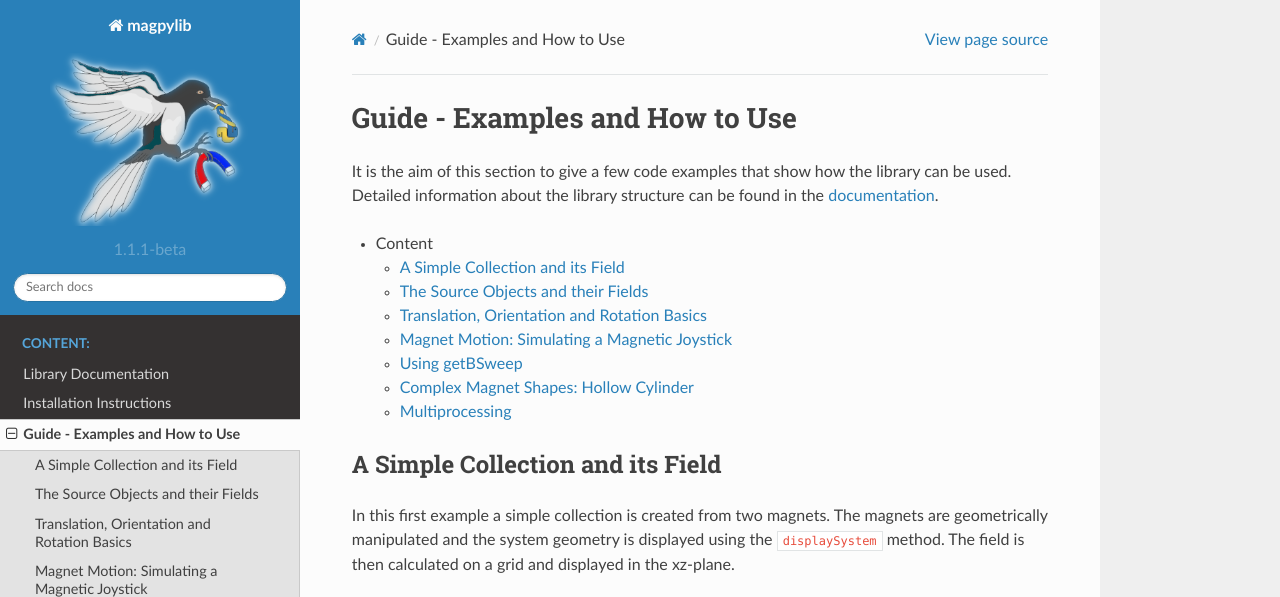
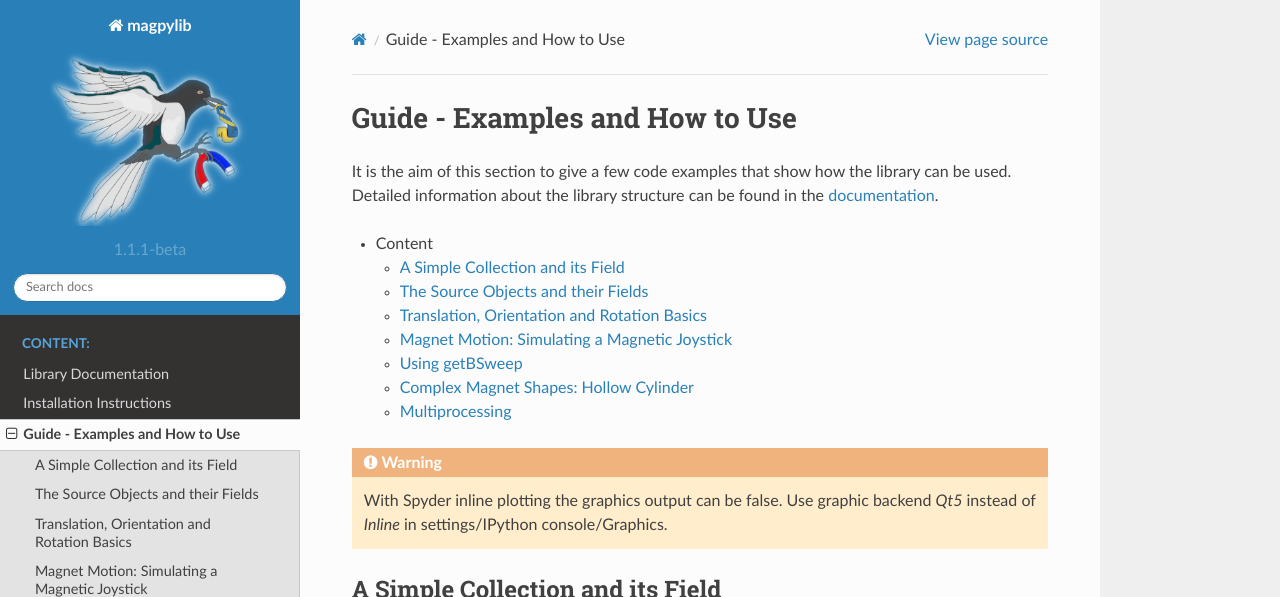
Before and after one commit to magpylib/magpylib, a Sphinx documentation site: the page built from docs/_pages/2_guideExamples.md, in a window 1280 px wide and 900 px high, cut to the strip 0-597 px from the top of the window. Built offline with Sphinx 7.4.7 and the Read the Docs theme 2.0.0, drawn with Linux system fonts in a browser that asks for light colours; formulas are drawn with MathJax 3; pages that are not in the unit, such as notebooks, are missing from menus; the version number is read from the project's files by our own code.

Commit message:
doku details

````diff
--- a/docs/_pages/2_guideExamples.md
+++ b/docs/_pages/2_guideExamples.md
@@ -10,6 +10,12 @@ It is the aim of this section to give a few code examples that show how the libr
     - [Using getBSweep](#using-getbsweep)
     - [Complex Magnet Shapes: Hollow Cylinder](#complex-magnet-shapes-hollow-cylinder)
     - [Multiprocessing](#multiprocessing)
+
+```eval_rst
+
+.. warning::
+    With Spyder inline plotting the graphics output can be false. Use graphic backend *Qt5* instead of *Inline* in settings/IPython console/Graphics.
+```
 
 ### A Simple Collection and its Field
 
````
Also changed, not shown: docs/_pages/1_how2install.md (+1 -0 lines), docs/_pages/3_MATLAB.md (+8 -8 lines).
